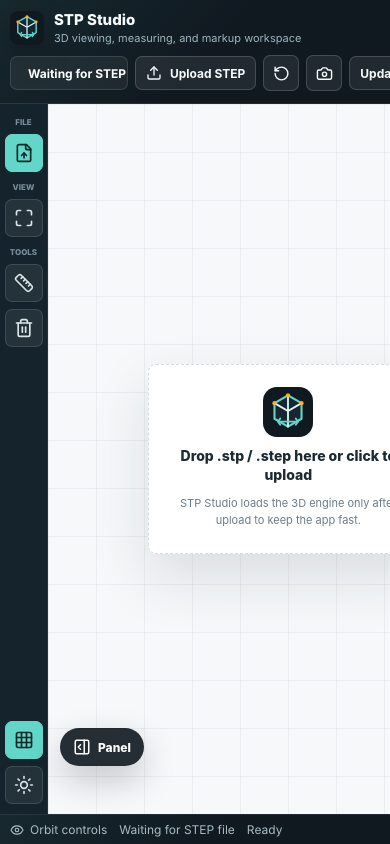
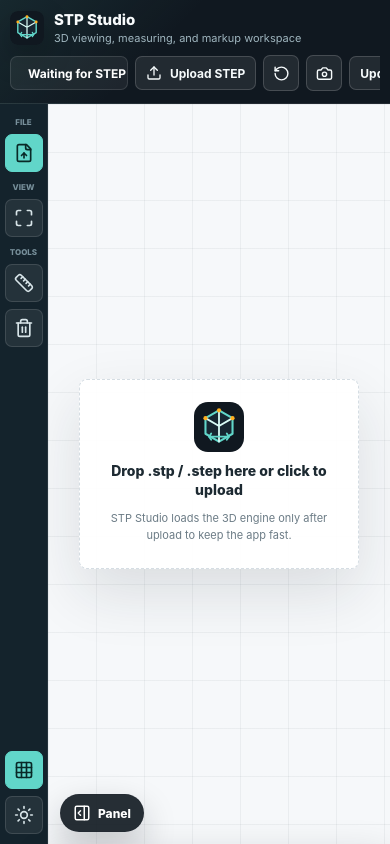
Before and after one commit to vicxd0728/step-web-viewer, a React (Vite) app: page / in a window 390 px wide. Built offline with nearby package versions, Linux system fonts and the light colour scheme.

Commit message:
Fix mobile panel layout

```diff
--- a/src/styles.css
+++ b/src/styles.css
@@ -38,6 +38,7 @@
   grid-template-rows: 68px minmax(0, 1fr) 32px;
   width: 100%;
   height: 100%;
+  max-width: 100vw;
   overflow: hidden;
   background: var(--chrome);
 }
@@ -47,6 +48,7 @@
   display: flex;
   align-items: center;
   justify-content: space-between;
+  min-width: 0;
   border-bottom: 1px solid rgba(255, 255, 255, 0.08);
   background:
     linear-gradient(135deg, rgba(97, 214, 201, 0.09), transparent 42%),
@@ -91,6 +93,8 @@
   display: flex;
   align-items: center;
   gap: 8px;
+  min-width: 0;
+  max-width: 100%;
 }
 
 .panel-toggle {
@@ -202,6 +206,8 @@
 .workspace {
   display: grid;
   grid-template-columns: 64px minmax(0, 1fr) 310px;
+  width: 100%;
+  min-width: 0;
   min-height: 0;
   background: #e8eef2;
 }
@@ -252,6 +258,7 @@
   position: relative;
   min-width: 0;
   min-height: 0;
+  overflow: hidden;
 }
 
 .mobile-panel-fab,
@@ -636,13 +643,17 @@
 
 @media (max-width: 900px) {
   .app-shell {
-    grid-template-rows: auto minmax(0, 1fr) 30px;
+    grid-template-rows: auto minmax(0, 1fr);
+    height: 100dvh;
   }
 
   .topbar {
     align-items: flex-start;
     flex-direction: column;
     gap: 10px;
+    width: 100%;
+    max-width: 100vw;
+    overflow: hidden;
     padding: max(10px, env(safe-area-inset-top)) 12px 10px;
   }
 
@@ -728,7 +739,7 @@
   .mobile-panel-fab {
     position: absolute;
     left: 12px;
-    bottom: 48px;
+    bottom: calc(12px + env(safe-area-inset-bottom));
     z-index: 6;
     display: inline-flex;
     align-items: center;
@@ -756,20 +767,23 @@
 
   .inspector {
     position: absolute;
+    left: 52px;
     right: 0;
-    top: 0;
+    top: auto;
     bottom: 0;
     z-index: 9;
-    width: min(340px, calc(100vw - 52px));
-    max-height: none;
+    width: calc(100vw - 52px);
+    max-height: min(58dvh, 520px);
     border-top: 0;
-    box-shadow: -18px 0 44px rgba(16, 24, 32, 0.22);
-    transform: translateX(105%);
+    border-left: 1px solid var(--line);
+    border-radius: 12px 0 0 0;
+    box-shadow: 0 -18px 44px rgba(16, 24, 32, 0.24);
+    transform: translateY(108%);
     transition: transform 180ms ease;
   }
 
   .inspector.is-open {
-    transform: translateX(0);
+    transform: translateY(0);
   }
 
   .inspector-mobile-header {
@@ -802,14 +816,6 @@
   }
 
   .statusbar {
-    gap: 12px;
-    overflow-x: auto;
-    padding: 0 10px;
-    white-space: nowrap;
-    scrollbar-width: none;
-  }
-
-  .statusbar::-webkit-scrollbar {
     display: none;
   }
 
@@ -842,7 +848,9 @@
   }
 
   .inspector {
-    width: min(330px, calc(100vw - 48px));
+    left: 48px;
+    width: calc(100vw - 48px);
+    max-height: min(56dvh, 500px);
   }
 
   .drop-zone {
```
